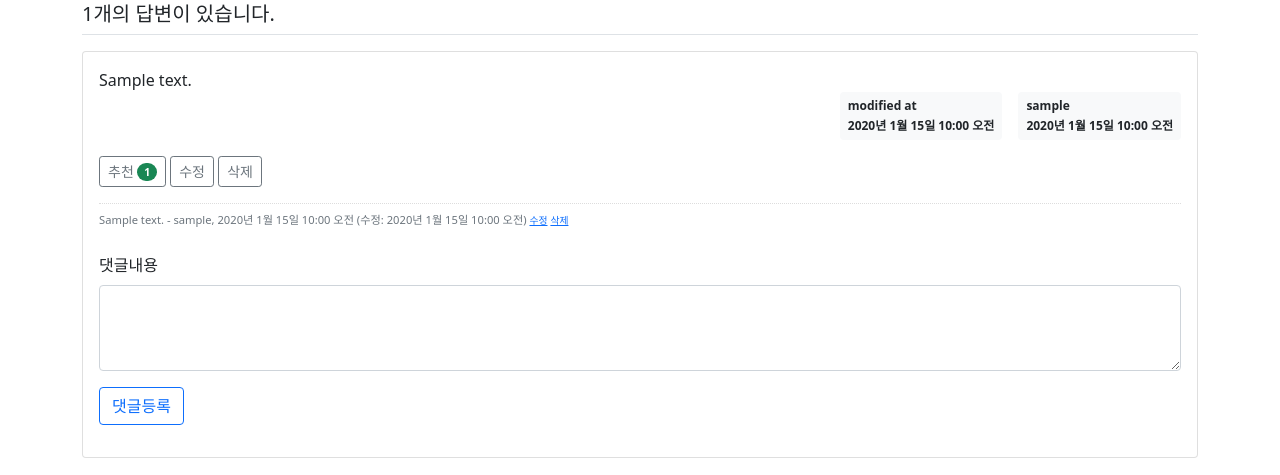
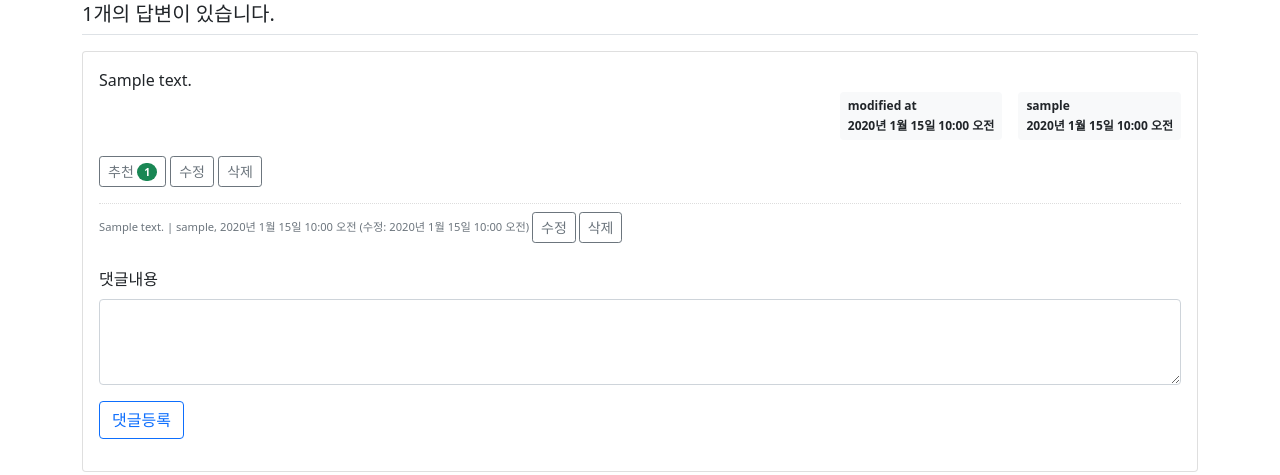
Before and after one commit to chocot-j/pybo, a Django app: page /pybo/1/ in a window 1280 px wide. Shown: the part 336-811 px from the top of the page. Run offline with Django 4.2, Linux system fonts and the light colour scheme; a user stored in the database is signed in; tables that the repository leaves empty hold one stand-in row (values such as "Sample post"); some libraries are stand-ins or nearby versions.

Commit message:
comment detail modfiy

```diff
--- a/templates/pybo/question_detail.html
+++ b/templates/pybo/question_detail.html
@@ -79,14 +79,14 @@
                 <div class="comment py-2 text-muted">
                     <span style="white-space: pre-line;">{{ comment.content }}</span>
                     <span>
-                        - {{ comment.author }}, {{ comment.create_date }}
+                        | {{ comment.author }}, {{ comment.create_date }}
                         {% if comment.modify_date %}
                         (수정: {{ comment.modify_date }})
                         {% endif %}
                     </span>
                     {% if request.user == comment.author %}
-                    <a href="{% url 'pybo:comment_modify' comment.id %}" class="small">수정</a>
-                    <a href="#" class="small delete" data-uri="{% url 'pybo:comment_delete' comment.id %}">
+                    <a href="{% url 'pybo:comment_modify' comment.id %}" class="small btn btn-outline-secondary btn-sm">수정</a>
+                    <a href="#" class="small delete btn btn-outline-secondary btn-sm" data-uri="{% url 'pybo:comment_delete' comment.id %}">
                         삭제
                     </a>
                     {% endif %}
```
